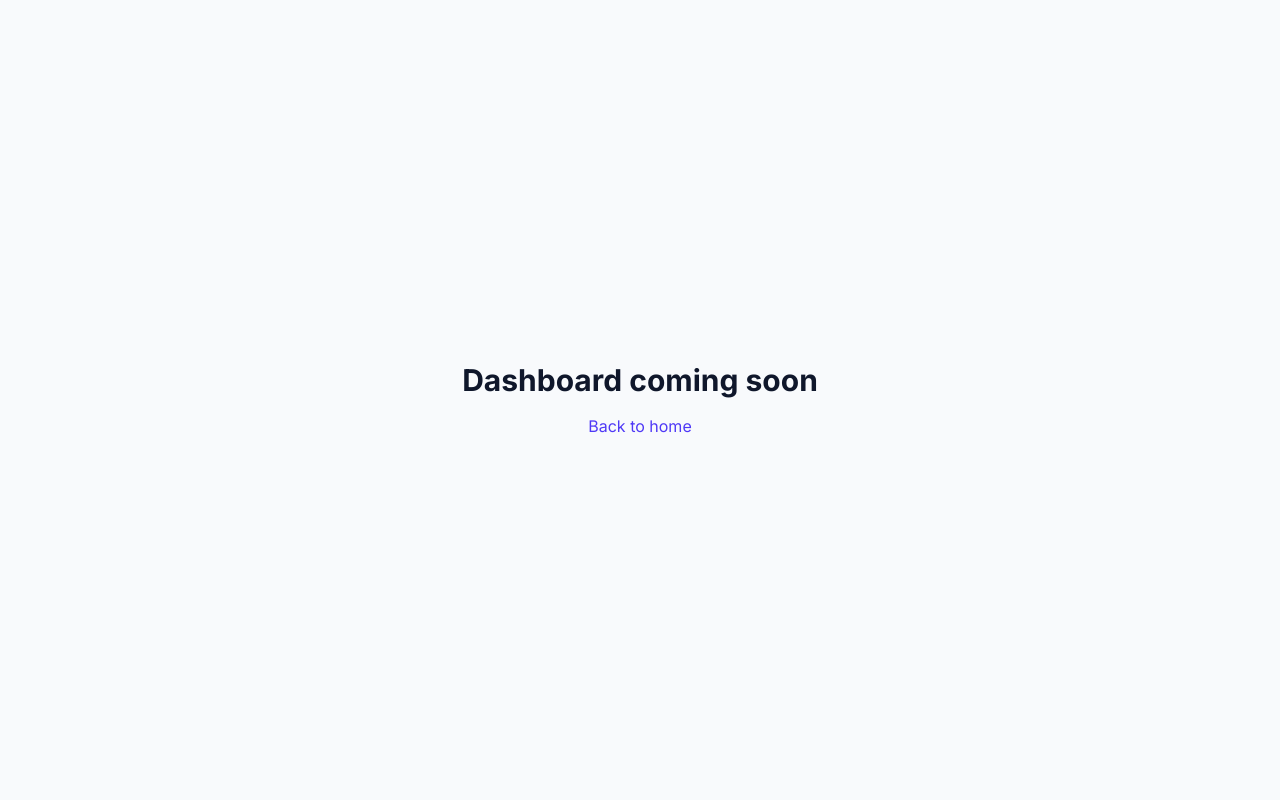
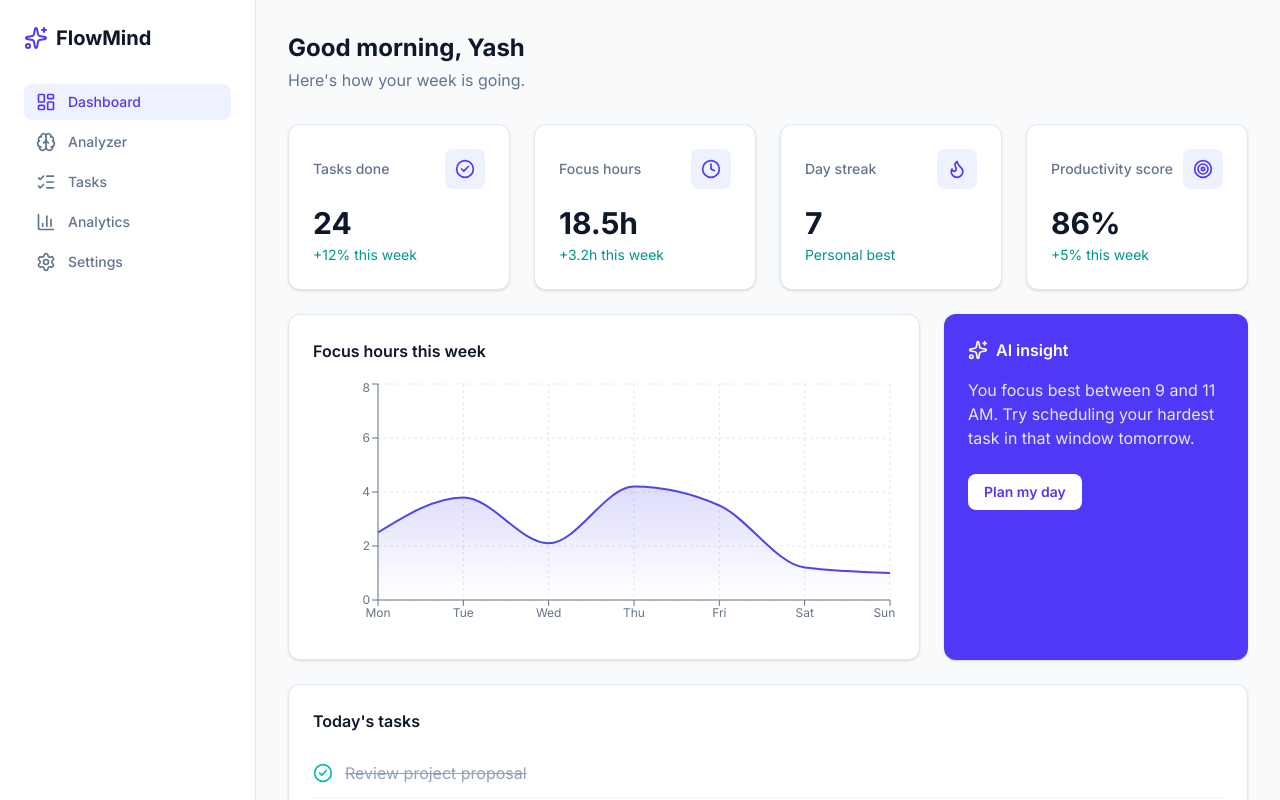
Before and after one commit to yashupadhyay123/flowmind, a React (Vite) app in the folder frontend/: page /dashboard in a window 1280 px wide. Shown: the top 800 px of the page. Built offline with nearby package versions, Linux system fonts and the light colour scheme.

Commit message:
Build Dashboard with mock data

```diff
--- a/frontend/package.json
+++ b/frontend/package.json
@@ -15,6 +15,7 @@
     "react": "^19.3.1",
     "react-dom": "^19.3.1",
     "react-router-dom": "^7.18.6",
+    "recharts": "^3.11.0",
     "tailwindcss": "^4.3.5"
   },
   "devDependencies": {
--- /dev/null
+++ b/frontend/src/components/Sidebar.jsx
@@ -0,0 +1,40 @@
+import { NavLink } from 'react-router-dom'
+import { Sparkles, LayoutDashboard, Brain, ListChecks, BarChart3, Settings } from 'lucide-react'
+
+const items = [
+  { label: 'Dashboard', to: '/dashboard', icon: LayoutDashboard },
+  { label: 'Analyzer', to: '/analyzer', icon: Brain },
+  { label: 'Tasks', to: '/tasks', icon: ListChecks },
+  { label: 'Analytics', to: '/analytics', icon: BarChart3 },
+  { label: 'Settings', to: '/settings', icon: Settings },
+]
+
+export default function Sidebar() {
+  return (
+    <aside className="hidden w-64 shrink-0 border-r border-slate-200 bg-white p-6 md:block">
+      <NavLink to="/" className="flex items-center gap-2 text-xl font-bold text-slate-900">
+        <Sparkles className="h-6 w-6 text-indigo-600" />
+        FlowMind
+      </NavLink>
+
+      <nav className="mt-8 space-y-1">
+        {items.map(({ label, to, icon: Icon }) => (
+          <NavLink
+            key={label}
+            to={to}
+            className={({ isActive }) =>
+              `flex items-center gap-3 rounded-lg px-3 py-2 text-sm font-medium ${
+                isActive
+                  ? 'bg-indigo-50 text-indigo-600'
+                  : 'text-slate-500 hover:bg-slate-100 hover:text-slate-900'
+              }`
+            }
+          >
+            <Icon className="h-5 w-5" />
+            {label}
+          </NavLink>
+        ))}
+      </nav>
+    </aside>
+  )
+}
--- /dev/null
+++ b/frontend/src/components/StatCard.jsx
@@ -0,0 +1,14 @@
+export default function StatCard({ icon: Icon, label, value, change }) {
+    return (
+      <div className="rounded-xl border border-slate-200 bg-white p-6 shadow-sm">
+        <div className="flex items-center justify-between">
+          <p className="text-sm font-medium text-slate-500">{label}</p>
+          <div className="flex h-10 w-10 items-center justify-center rounded-lg bg-indigo-50">
+            <Icon className="h-5 w-5 text-indigo-600" />
+          </div>
+        </div>
+        <p className="mt-4 text-3xl font-bold text-slate-900">{value}</p>
+        <p className="mt-1 text-sm text-teal-600">{change}</p>
+      </div>
+    )
+  }
--- a/frontend/src/pages/Dashboard.jsx
+++ b/frontend/src/pages/Dashboard.jsx
@@ -1,12 +1,111 @@
-import { Link } from 'react-router-dom'
+import { CheckCircle2, Clock, Flame, Target, Sparkles } from 'lucide-react'
+import {
+  AreaChart, Area, XAxis, YAxis, CartesianGrid, Tooltip, ResponsiveContainer,
+} from 'recharts'
+import Sidebar from '../components/Sidebar'
+import StatCard from '../components/StatCard'
+
+const stats = [
+  { icon: CheckCircle2, label: 'Tasks done', value: '24', change: '+12% this week' },
+  { icon: Clock, label: 'Focus hours', value: '18.5h', change: '+3.2h this week' },
+  { icon: Flame, label: 'Day streak', value: '7', change: 'Personal best' },
+  { icon: Target, label: 'Productivity score', value: '86%', change: '+5% this week' },
+]
+
+const weekly = [
+  { day: 'Mon', hours: 2.5 },
+  { day: 'Tue', hours: 3.8 },
+  { day: 'Wed', hours: 2.1 },
+  { day: 'Thu', hours: 4.2 },
+  { day: 'Fri', hours: 3.5 },
+  { day: 'Sat', hours: 1.2 },
+  { day: 'Sun', hours: 1.0 },
+]
+
+const tasks = [
+  { title: 'Review project proposal', done: true },
+  { title: 'Write weekly report', done: true },
+  { title: 'Prepare design handoff', done: false },
+  { title: 'Reply to client emails', done: false },
+]
 
 export default function Dashboard() {
   return (
-    <div className="flex min-h-screen flex-col items-center justify-center bg-slate-50">
-      <h1 className="text-3xl font-bold text-slate-900">Dashboard coming soon</h1>
-      <Link to="/" className="mt-4 text-indigo-600 hover:underline">
-        Back to home
-      </Link>
+    <div className="flex min-h-screen bg-slate-50">
+      <Sidebar />
+
+      <main className="flex-1 p-6 md:p-8">
+        <h1 className="text-2xl font-bold text-slate-900">Good morning, Yash</h1>
+        <p className="mt-1 text-slate-500">Here's how your week is going.</p>
+
+        {/* Stat cards */}
+        <div className="mt-8 grid gap-6 sm:grid-cols-2 xl:grid-cols-4">
+          {stats.map((s) => (
+            <StatCard key={s.label} {...s} />
+          ))}
+        </div>
+
+        {/* Chart + AI insight */}
+        <div className="mt-6 grid gap-6 lg:grid-cols-3">
+          <div className="rounded-xl border border-slate-200 bg-white p-6 shadow-sm lg:col-span-2">
+            <h2 className="font-semibold text-slate-900">Focus hours this week</h2>
+            <div className="mt-4 h-64">
+              <ResponsiveContainer width="100%" height="100%">
+                <AreaChart data={weekly}>
+                  <defs>
+                    <linearGradient id="fill" x1="0" y1="0" x2="0" y2="1">
+                      <stop offset="5%" stopColor="#4F46E5" stopOpacity={0.3} />
+                      <stop offset="95%" stopColor="#4F46E5" stopOpacity={0} />
+                    </linearGradient>
+                  </defs>
+                  <CartesianGrid strokeDasharray="3 3" stroke="#E2E8F0" />
+                  <XAxis dataKey="day" stroke="#64748B" fontSize={12} />
+                  <YAxis stroke="#64748B" fontSize={12} />
+                  <Tooltip />
+                  <Area
+                    type="monotone"
+                    dataKey="hours"
+                    stroke="#4F46E5"
+                    strokeWidth={2}
+                    fill="url(#fill)"
+                  />
+                </AreaChart>
+              </ResponsiveContainer>
+            </div>
+          </div>
+
+          <div className="rounded-xl bg-indigo-600 p-6 text-white shadow-sm">
+            <div className="flex items-center gap-2 font-semibold">
+              <Sparkles className="h-5 w-5" />
+              AI insight
+            </div>
+            <p className="mt-4 text-indigo-100">
+              You focus best between 9 and 11 AM. Try scheduling your hardest task
+              in that window tomorrow.
+            </p>
+            <button className="mt-6 rounded-lg bg-white px-4 py-2 text-sm font-semibold text-indigo-600 hover:bg-indigo-50">
+              Plan my day
+            </button>
+          </div>
+        </div>
+
+        {/* Today's tasks */}
+        <div className="mt-6 rounded-xl border border-slate-200 bg-white p-6 shadow-sm">
+          <h2 className="font-semibold text-slate-900">Today's tasks</h2>
+          <ul className="mt-4 divide-y divide-slate-100">
+            {tasks.map((t) => (
+              <li key={t.title} className="flex items-center gap-3 py-3">
+                <CheckCircle2
+                  className={`h-5 w-5 ${t.done ? 'text-teal-500' : 'text-slate-300'}`}
+                />
+                <span className={t.done ? 'text-slate-400 line-through' : 'text-slate-700'}>
+                  {t.title}
+                </span>
+              </li>
+            ))}
+          </ul>
+        </div>
+      </main>
     </div>
   )
 }
```
Also changed, not shown: 1 other file (tests, documents, lock files or other folders).
